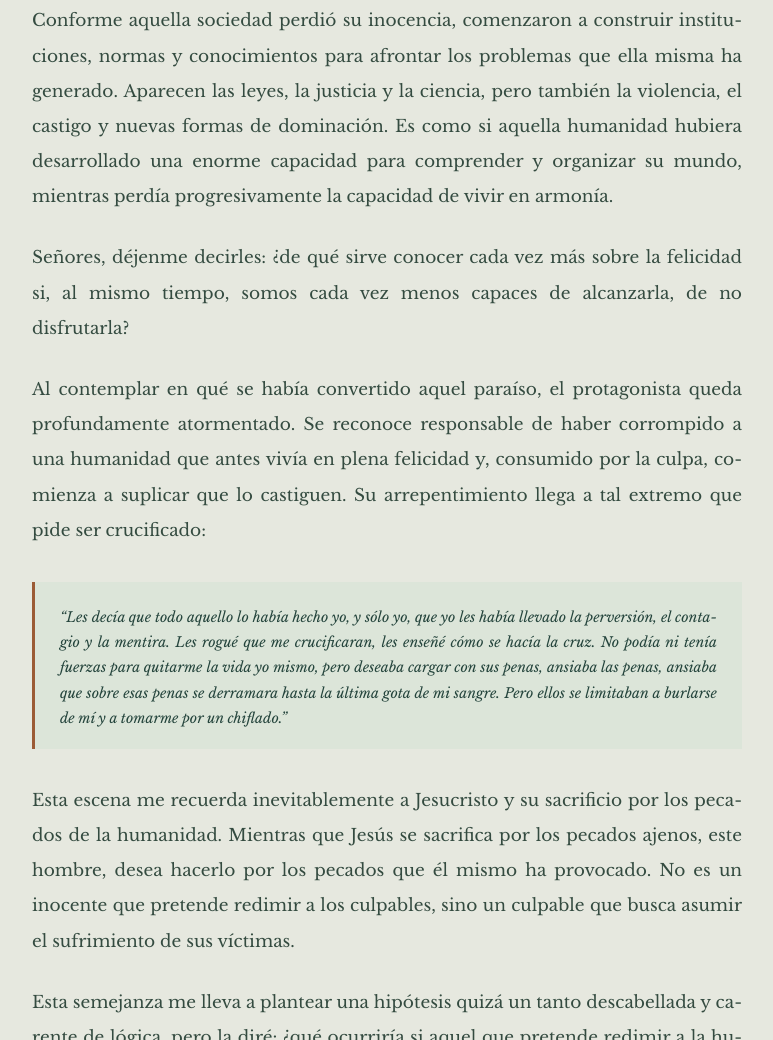
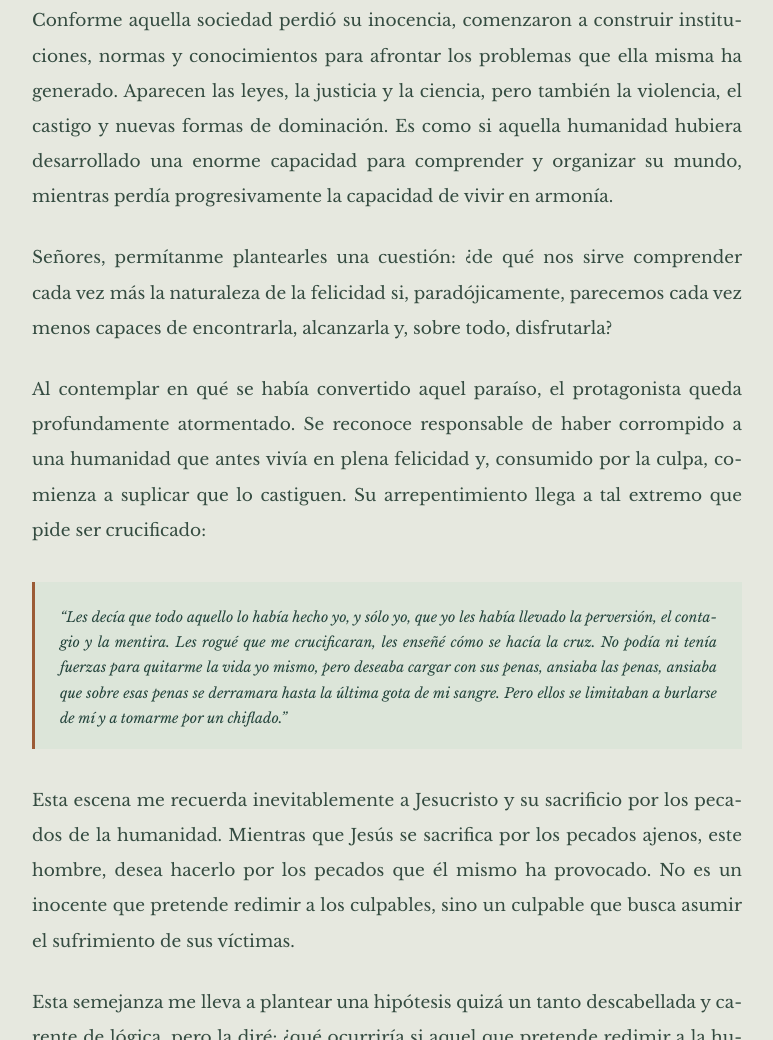
Before and after one commit to CesarAHN/CesarAHN.github.io, a plain HTML site: page lecturas/el-sueno-de-un-hombre-ridiculo/index.html in a window 1280 px wide. Shown: the part 6526-7566 px from the top of the page, without its empty margins (68-841 px from the left). Drawn offline with nearby package versions, Linux system fonts and the light colour scheme.

Commit message:
Pulir reflexión sobre el conocimiento y la felicidad

```diff
--- a/lecturas/el-sueno-de-un-hombre-ridiculo/index.html
+++ b/lecturas/el-sueno-de-un-hombre-ridiculo/index.html
@@ -146,7 +146,7 @@
         <p>Pero lo que más me llama la atención no es únicamente que estos seres hayan aprendido a mentir o a perjudicarse mutuamente, sino que terminaran encontrando satisfacción en aquello que los destruía. Dostoievski llega a describir cómo aquella humanidad comienza a amar su propio sufrimiento, hasta el punto de atribuirle un valor especial y convertirlo en motivo de orgullo.</p>
         <blockquote class="quote-standout"><p>“Conocieron el dolor y lo amaron, ansiaron el sufrimiento y dijeron que la verdad se consigue sólo mediante el sufrimiento”.</p></blockquote>
         <p>Conforme aquella sociedad perdió su inocencia, comenzaron a construir instituciones, normas y conocimientos para afrontar los problemas que ella misma ha generado. Aparecen las leyes, la justicia y la ciencia, pero también la violencia, el castigo y nuevas formas de dominación. Es como si aquella humanidad hubiera desarrollado una enorme capacidad para comprender y organizar su mundo, mientras perdía progresivamente la capacidad de vivir en armonía.</p>
-        <p>Señores, déjenme decirles: ¿de qué sirve conocer cada vez más sobre la felicidad si, al mismo tiempo, somos cada vez menos capaces de alcanzarla, de no disfrutarla?</p>
+        <p>Señores, permítanme plantearles una cuestión: ¿de qué nos sirve comprender cada vez más la naturaleza de la felicidad si, paradójicamente, parecemos cada vez menos capaces de encontrarla, alcanzarla y, sobre todo, disfrutarla?</p>
         <p>Al contemplar en qué se había convertido aquel paraíso, el protagonista queda profundamente atormentado. Se reconoce responsable de haber corrompido a una humanidad que antes vivía en plena felicidad y, consumido por la culpa, comienza a suplicar que lo castiguen. Su arrepentimiento llega a tal extremo que pide ser crucificado:</p>
         <blockquote class="quote-standout"><p>“Les decía que todo aquello lo había hecho yo, y sólo yo, que yo les había llevado la perversión, el contagio y la mentira. Les rogué que me crucificaran, les enseñé cómo se hacía la cruz. No podía ni tenía fuerzas para quitarme la vida yo mismo, pero deseaba cargar con sus penas, ansiaba las penas, ansiaba que sobre esas penas se derramara hasta la última gota de mi sangre. Pero ellos se limitaban a burlarse de mí y a tomarme por un chiflado.”</p></blockquote>
         <p>Esta escena me recuerda inevitablemente a Jesucristo y su sacrificio por los pecados de la humanidad. Mientras que Jesús se sacrifica por los pecados ajenos, este hombre, desea hacerlo por los pecados que él mismo ha provocado. No es un inocente que pretende redimir a los culpables, sino un culpable que busca asumir el sufrimiento de sus víctimas.</p>
```
